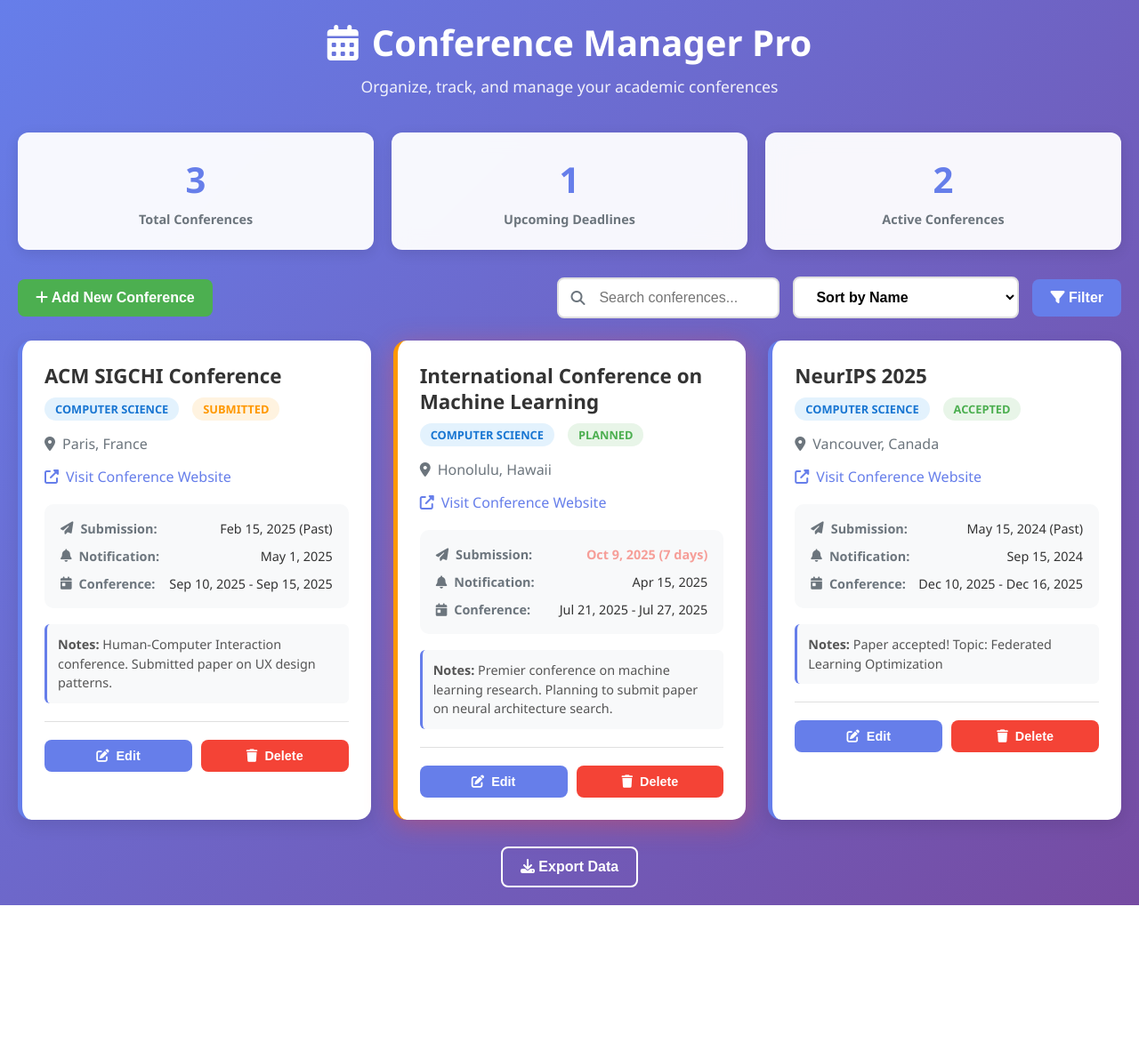
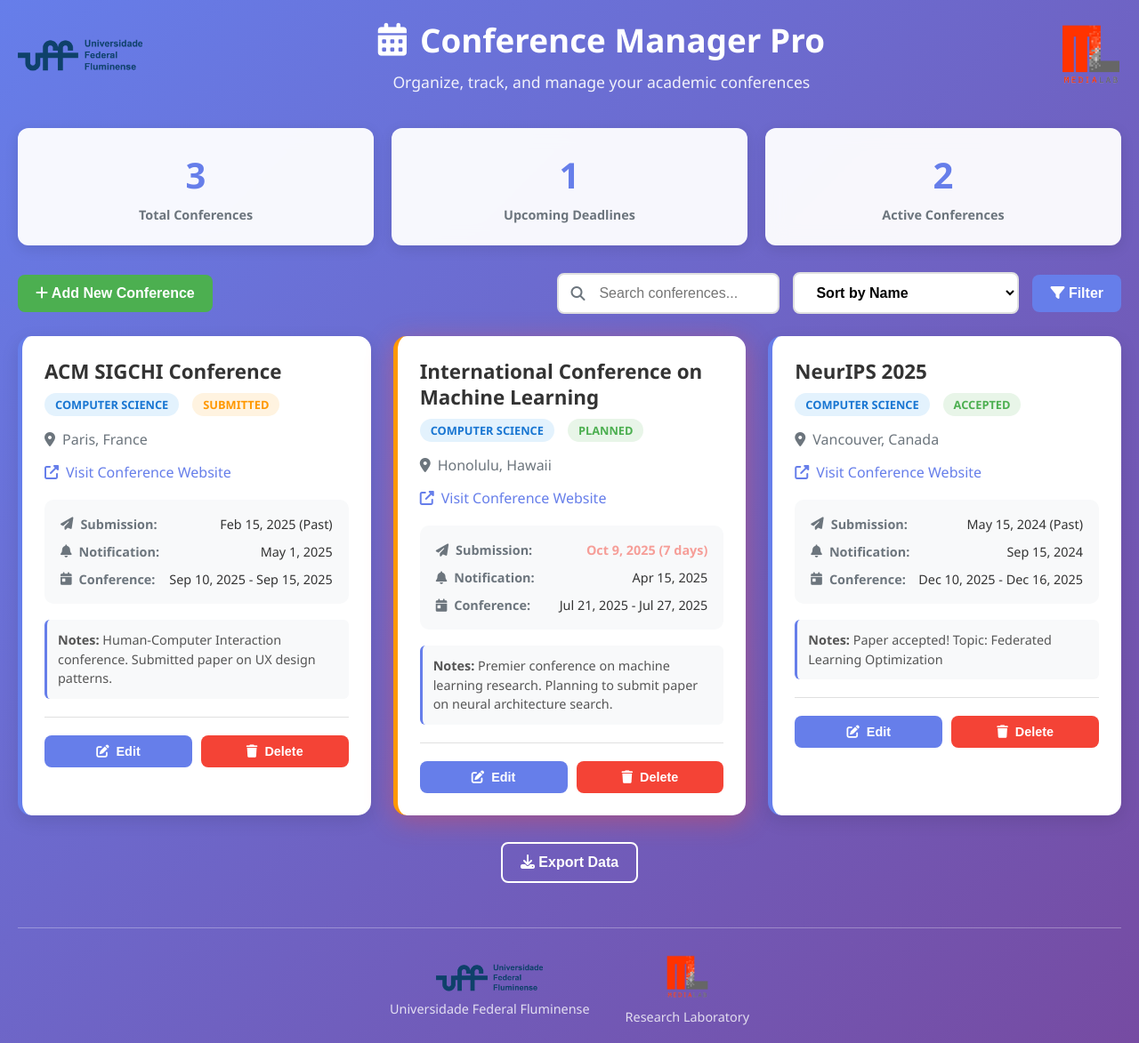
Before and after one commit to ferrarisassi/conferences-midialab-ic-uff, a plain HTML site: page index.html in a window 1280 px wide. Shown: the whole page at 89% size. Before the commit the page ends 1018 px from the top, so only its background shows below. Drawn offline with Linux system fonts and the light colour scheme.

Commit message:
Add logos and fixed data storage

```diff
--- a/index.html
+++ b/index.html
@@ -9,9 +9,20 @@
 </head>
 <body>
     <div class="container">
+        <!-- Header with Logos -->
         <header>
-            <h1><i class="fas fa-calendar-alt"></i> Conference Manager Pro</h1>
-            <p>Organize, track, and manage your academic conferences</p>
+            <div class="header-logos">
+                <div class="logo-container">
+                    <img src="src/uff_logo.png" alt="UFF Logo" class="logo">
+                </div>
+                <div class="header-title">
+                    <h1><i class="fas fa-calendar-alt"></i> Conference Manager Pro</h1>
+                    <p>Organize, track, and manage your academic conferences</p>
+                </div>
+                <div class="logo-container">
+                    <img src="src/lab_logo.png" alt="Lab Logo" class="logo">
+                </div>
+            </div>
         </header>
 
         <!-- Stats Dashboard -->
@@ -162,6 +173,20 @@
                 <i class="fas fa-download"></i> Export Data
             </button>
         </div>
+
+        <!-- Footer with Logos -->
+        <footer>
+            <div class="footer-logos">
+                <div class="footer-logo">
+                    <img src="src/uff_logo.png" alt="Universidade Federal Fluminense" class="footer-logo-img">
+                    <span class="footer-logo-text">Universidade Federal Fluminense</span>
+                </div>
+                <div class="footer-logo">
+                    <img src="src/lab_logo.png" alt="Research Lab" class="footer-logo-img">
+                    <span class="footer-logo-text">Research Laboratory</span>
+                </div>
+            </div>
+        </footer>
     </div>
 
     <script src="script.js"></script>
--- a/styles.css
+++ b/styles.css
@@ -30,14 +30,44 @@
     margin: 0 auto;
 }
 
+/* Header with Logos - FIXED */
 header {
-    text-align: center;
-    color: white;
     margin-bottom: 40px;
 }
 
-header h1 {
-    font-size: 2.5rem;
+.header-logos {
+    display: flex;
+    align-items: center;
+    justify-content: space-between;
+    flex-wrap: wrap;
+    gap: 20px;
+    margin-bottom: 30px;
+}
+
+.logo-container {
+    flex: 0 0 auto;
+    display: flex;
+    align-items: center;
+    justify-content: center;
+}
+
+.logo {
+    max-height: 70px;
+    max-width: 140px;
+    height: auto;
+    width: auto;
+    object-fit: contain;
+}
+
+.header-title {
+    flex: 1;
+    text-align: center;
+    min-width: 300px;
+    color: white;
+}
+
+.header-title h1 {
+    font-size: 2.3rem;
     margin-bottom: 10px;
     display: flex;
     align-items: center;
@@ -45,7 +75,7 @@
     gap: 15px;
 }
 
-header p {
+.header-title p {
     font-size: 1.1rem;
     opacity: 0.9;
 }
@@ -553,6 +583,43 @@
     margin-top: 30px;
 }
 
+/* Footer */
+footer {
+    margin-top: 50px;
+    padding-top: 30px;
+    border-top: 1px solid rgba(255, 255, 255, 0.3);
+}
+
+.footer-logos {
+    display: flex;
+    justify-content: center;
+    align-items: center;
+    gap: 40px;
+    flex-wrap: wrap;
+}
+
+.footer-logo {
+    display: flex;
+    flex-direction: column;
+    align-items: center;
+    gap: 10px;
+}
+
+.footer-logo-img {
+    max-height: 50px;
+    max-width: 120px;
+    height: auto;
+    width: auto;
+    object-fit: contain;
+}
+
+.footer-logo-text {
+    color: white;
+    font-size: 0.9rem;
+    text-align: center;
+    opacity: 0.8;
+}
+
 /* Responsive Design */
 @media (max-width: 768px) {
     .conference-list {
@@ -563,7 +630,7 @@
         grid-template-columns: 1fr;
     }
 
-    header h1 {
+    .header-title h1 {
         font-size: 2rem;
     }
 
@@ -588,6 +655,23 @@
         margin: 5% auto;
         padding: 25px;
     }
+
+    .header-logos {
+        flex-direction: column;
+        text-align: center;
+    }
+
+    .logo {
+        max-height: 60px;
+    }
+
+    .footer-logos {
+        gap: 20px;
+    }
+
+    .footer-logo-img {
+        max-height: 40px;
+    }
 }
 
 @media (max-width: 480px) {
@@ -603,4 +687,17 @@
         flex-direction: column;
         gap: 8px;
     }
+
+    .header-title h1 {
+        font-size: 1.8rem;
+    }
+
+    .logo {
+        max-height: 50px;
+    }
+
+    .footer-logos {
+        flex-direction: column;
+        gap: 15px;
+    }
 }
```
Also changed, not shown: src/lab_logo.png (added), src/uff_logo.png (added).
